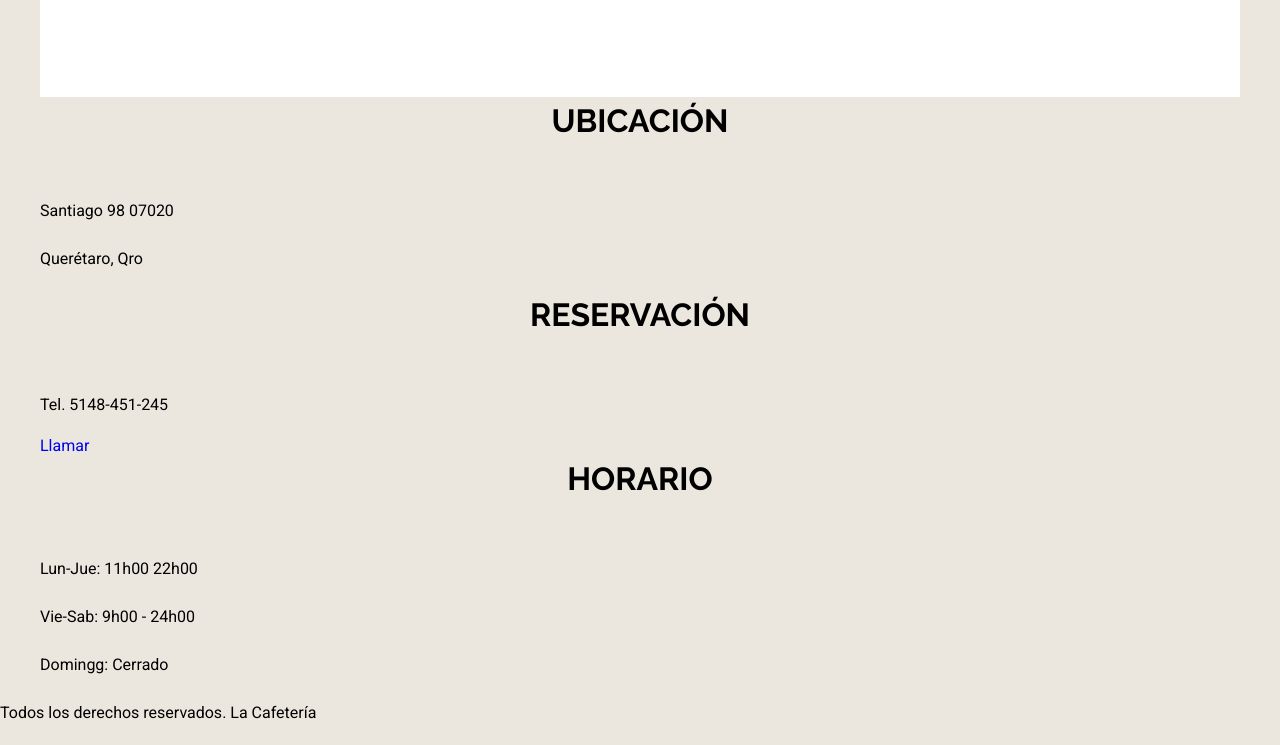
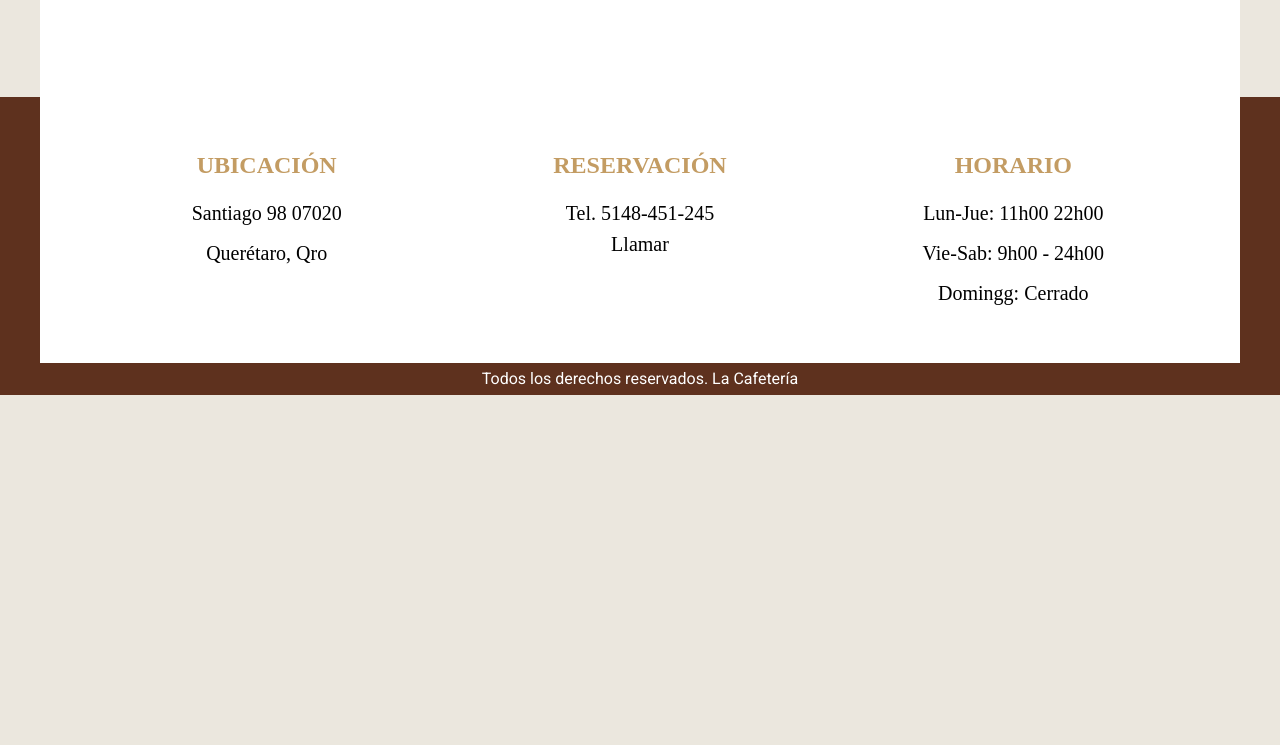
Before and after one commit to pedropalmeros/Cafeteria_web, a website: page index.html in a window 1280 px wide. Shown: the part 4936-5681 px from the top of the page. After the commit the page ends 5331 px from the top, so only its background shows below. Drawn offline with Linux system fonts and the light colour scheme; a web font is replaced by a local one.

Commit message:
Adding styles to the footer

```diff
--- a/index.html
+++ b/index.html
@@ -197,7 +197,7 @@
     </section>
 
     <footer class="footer">
-        <div class="contenedor footer-contenido">
+        <div class="contenedor contenido-footer bg-white">
             <div class="footer-box ubicacion">
                 <h3>Ubicación</h3>
                 <p>Santiago 98 07020</p>
--- a/src/scss/app.scss
+++ b/src/scss/app.scss
@@ -1,3 +1,4 @@
 @use "./base";
 @use "./header";
+@use "footer";
 @use "inicio";
--- a/src/scss/base/_globales.scss
+++ b/src/scss/base/_globales.scss
@@ -28,6 +28,7 @@ p{
 }
 
 a{
+    color: v.$negro;
     text-decoration: none;
 }
 
--- /dev/null
+++ b/src/scss/footer/_footer.scss
@@ -0,0 +1,38 @@
+@use 'base/variables' as v;
+@use 'base/mixins' as m;
+
+.footer{
+    background-color: v.$primario;
+
+    .contenido-footer{
+        padding: 5rem;
+
+        @include m.tablet {
+            @include m.grid(3,2rem);
+        }
+    }
+    .copyright{
+        color: v.$blanco;
+        margin: 0;
+        text-align: center;
+    }
+}
+
+.footer-box{
+    font-family: v.$fuenteCursiva;
+    margin-bottom: v.$separacion;
+    text-align: center;
+    @include m.tablet{
+        margin-bottom: 0;
+    }
+    p,a{
+        font-size: 2rem;
+        margin: 0;
+    }
+    h3{
+        color: v.$secundario;
+        font-family: v.$fuenteCursiva;
+        font-size: 2.4rem;
+        margin: 0 0 1rem 0;
+    }
+}
--- /dev/null
+++ b/src/scss/footer/index.scss
@@ -0,0 +1 @@
+@forward 'footer';
```
Also changed, not shown: build/css/app.css.
